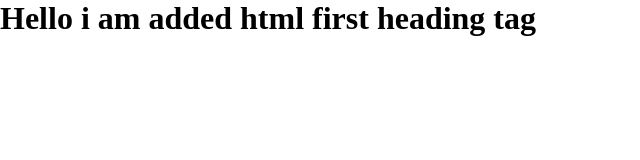
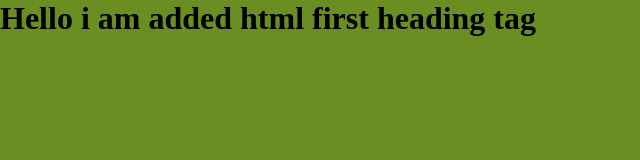
Before and after one commit to devnurullahhossain/portfolio, a plain HTML site: page index.html in a window 1280 px wide. Shown: the whole page, without its empty margins (0-640 px from the left). Drawn offline with Linux system fonts and the light colour scheme.

Commit message:
bg-color width & height added

```diff
--- a/style.css
+++ b/style.css
@@ -6,3 +6,9 @@
   box-sizing: border-box;
   outline: none;
 }
+html,
+body {
+  width: 100%;
+  height: 100%;
+  background-color: olivedrab;
+}
```
